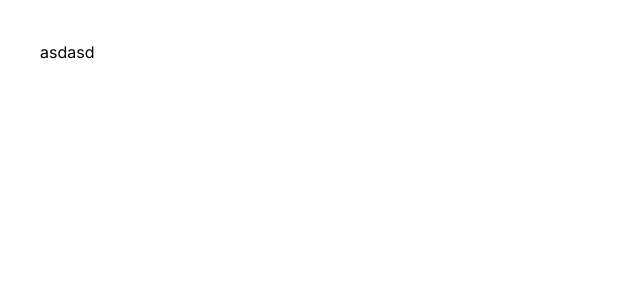
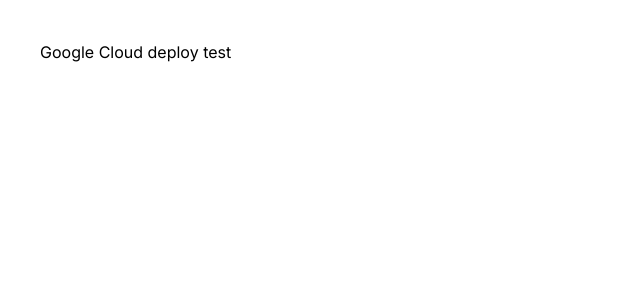
Before and after one commit to lGnyte/Cloud-Computing-Project, a Next.js app: page / in a window 1280 px wide. Shown: the top 300 px of the page, without its empty margins (0-640 px from the left). Built offline with nearby package versions, Linux system fonts and the light colour scheme.

Commit message:
github actions ci/cd configuration

```diff
--- a/src/app/page.tsx
+++ b/src/app/page.tsx
@@ -1,7 +1,7 @@
 export default function Home() {
   return (
     <main className="p-10">
-      <p>asdasd</p>
+      <p>Google Cloud deploy test</p>
     </main>
   );
 }
```
